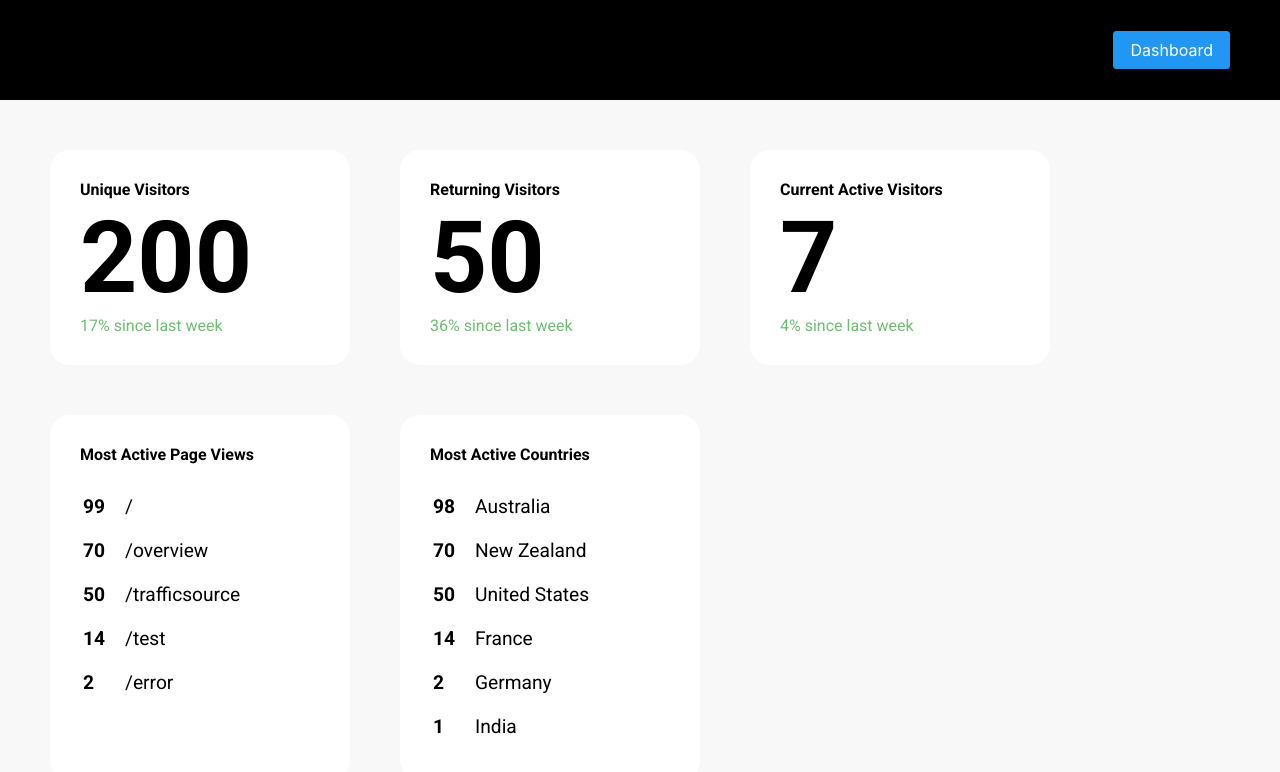
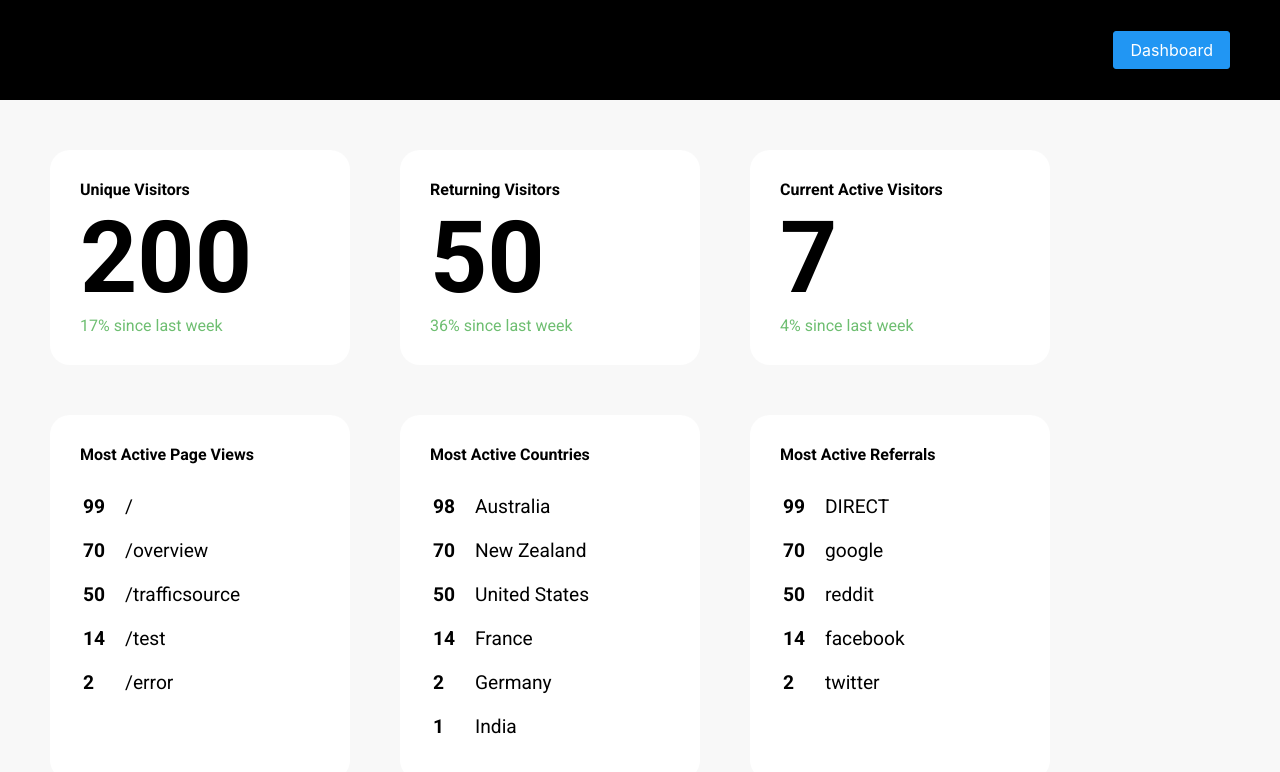
Before and after one commit to nectarinedev/vue-dashboard, a Vue app: page / in a window 1280 px wide. Shown: the top 772 px of the page. Built offline with nearby package versions, Linux system fonts and the light colour scheme.

Commit message:
active referrals

```diff
--- /dev/null
+++ b/src/components/Referral/ActiveReferrals.vue
@@ -0,0 +1,64 @@
+<script setup lang="ts">
+interface ReferralList {
+	url: string;
+	count: number;
+}
+
+const referralList: ReferralList[] = [
+	{ url: 'DIRECT', count: 99 },
+	{ url: 'google', count: 70 },
+	{ url: 'reddit', count: 50 },
+	{ url: 'facebook', count: 14 },
+	{ url: 'twitter', count: 2 },
+];
+</script>
+
+<template>
+	<div class="active-referrals">
+		<span class="active-referrals__title">Most Active Referrals</span>
+		<div class="active-referrals__container">
+			<table>
+				<tbody>
+					<tr
+						v-for="referral in referralList"
+						:key="referral.url"
+					>
+						<td class="active-referrals__count">{{ referral.count }}</td>
+						<td class="active-referrals__url">{{ referral.url }}</td>
+					</tr>
+				</tbody>
+			</table>
+		</div>
+	</div>
+</template>
+
+<style scoped lang="css">
+.active-referrals {
+	display: flex;
+	flex-direction: column;
+	background-color: #ffffff;
+	padding: 30px;
+	border-radius: 20px;
+	width: fit-content;
+	min-width: 300px;
+}
+
+.active-referrals__title {
+	font-weight: bold;
+	margin-bottom: 20px;
+}
+
+.active-referrals__count {
+	font-weight: bold;
+	font-size: larger;
+	width: 40px;
+}
+
+.active-referrals__url {
+	font-size: larger;
+}
+
+tr {
+	line-height: 40px;
+}
+</style>
--- a/src/views/OverviewView.vue
+++ b/src/views/OverviewView.vue
@@ -4,6 +4,7 @@ import ReturningVisitors from '@/components/Visitor/ReturningVisitors.vue';
 import CurrentVisitors from '@/components/Visitor/CurrentVisitors.vue';
 import ActivePages from '@/components/Page/ActivePages.vue';
 import ActiveLocations from '@/components/Location/ActiveLocations.vue';
+import ActiveReferrals from '@/components/Referral/ActiveReferrals.vue';
 </script>
 
 <template>
@@ -16,6 +17,7 @@ import ActiveLocations from '@/components/Location/ActiveLocations.vue';
 		<div class="summary__container">
 			<ActivePages />
 			<ActiveLocations />
+			<ActiveReferrals />
 		</div>
 	</main>
 </template>
```
